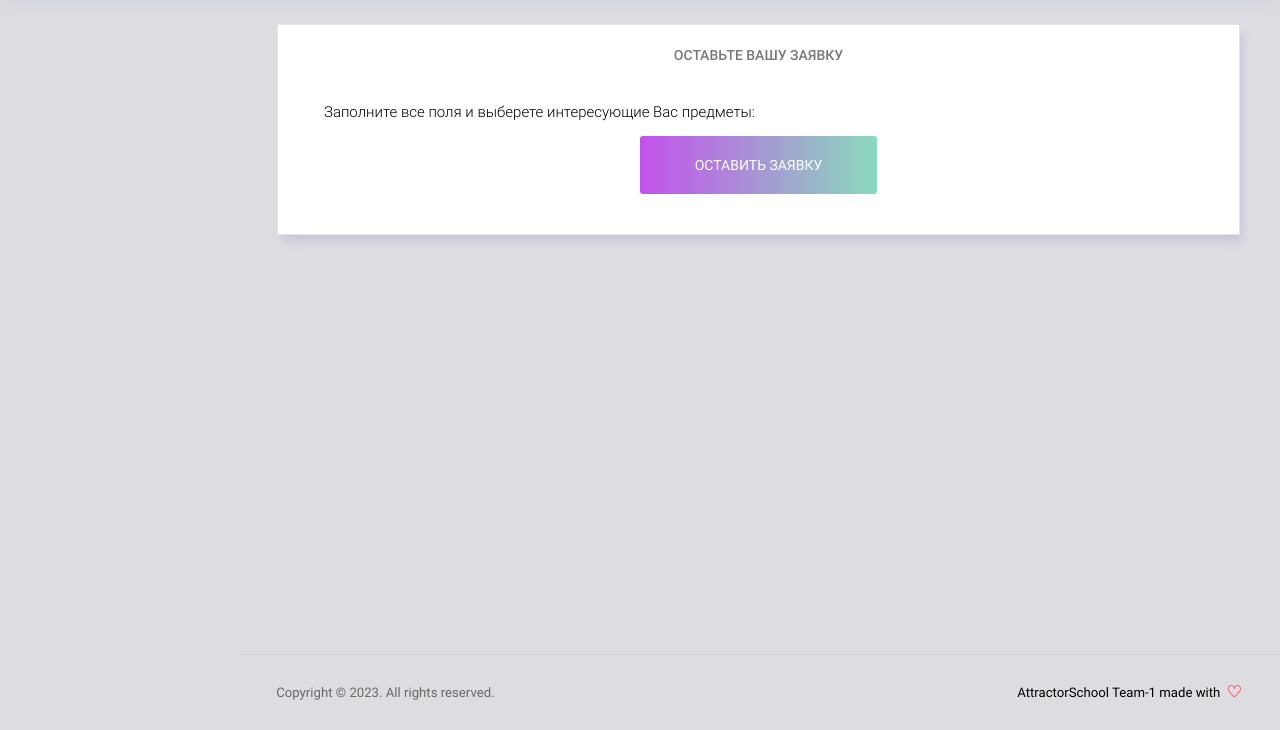
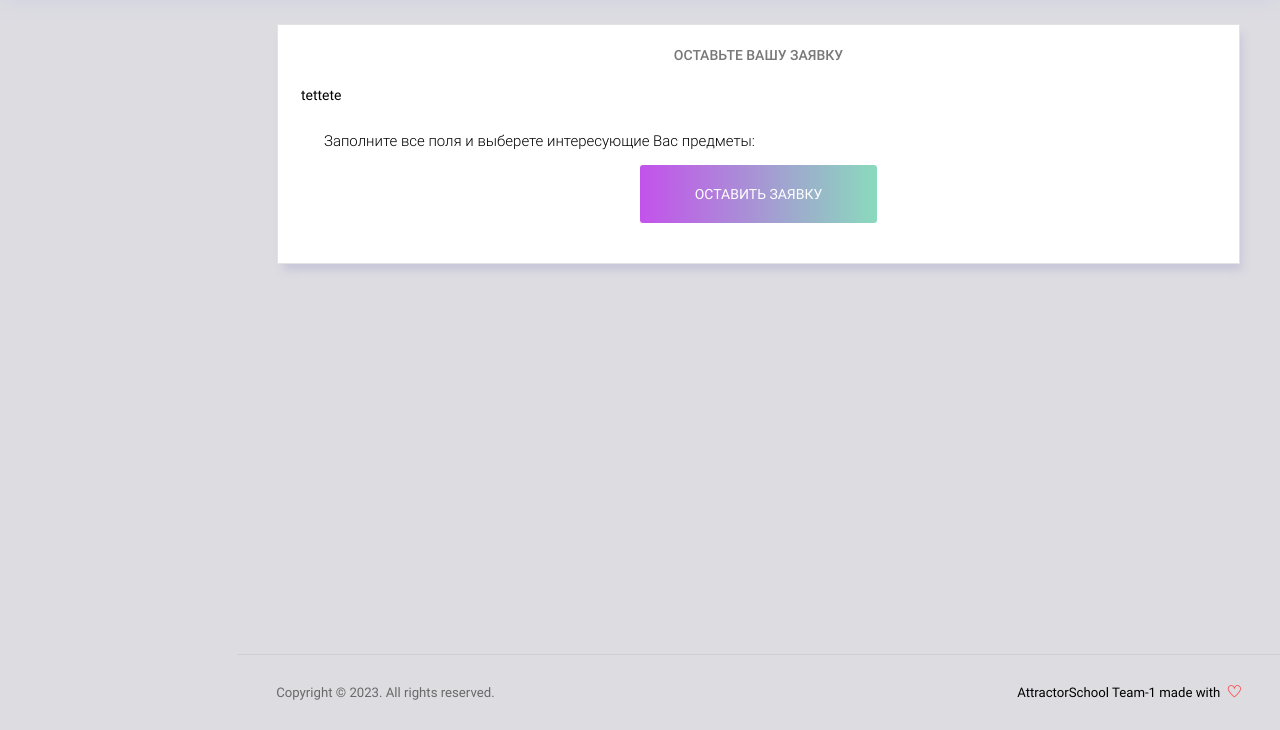
Before and after one commit to Chingiz-Almukhan/test_branch, a Django app: template source/templates/index.html in a window 1280 px wide. Shown: the part 70-800 px from the top of the page. Run offline with Django 3.2, Linux system fonts and the light colour scheme; the template is opened without the code that fills it, so the values that code supplies are empty; parts of the project's set-up code (start-up, migrations or seed data) failed here and were passed over; some libraries are stand-ins or nearby versions.

Commit message:
tetetexsxs

```diff
--- a/source/templates/index.html
+++ b/source/templates/index.html
@@ -13,6 +13,7 @@
 
 {% block content %}
     <p class="card-title text-center">{% trans "Оставьте Вашу заявку" %}</p>
+    <p>tettete</p>
     <div class="card-body">
         <h6 class="font-weight-light">{% trans "Заполните все поля и выберете интересующие Вас предметы:" %}</h6>
         <form class="forms-sample" action="" method="post">
```
